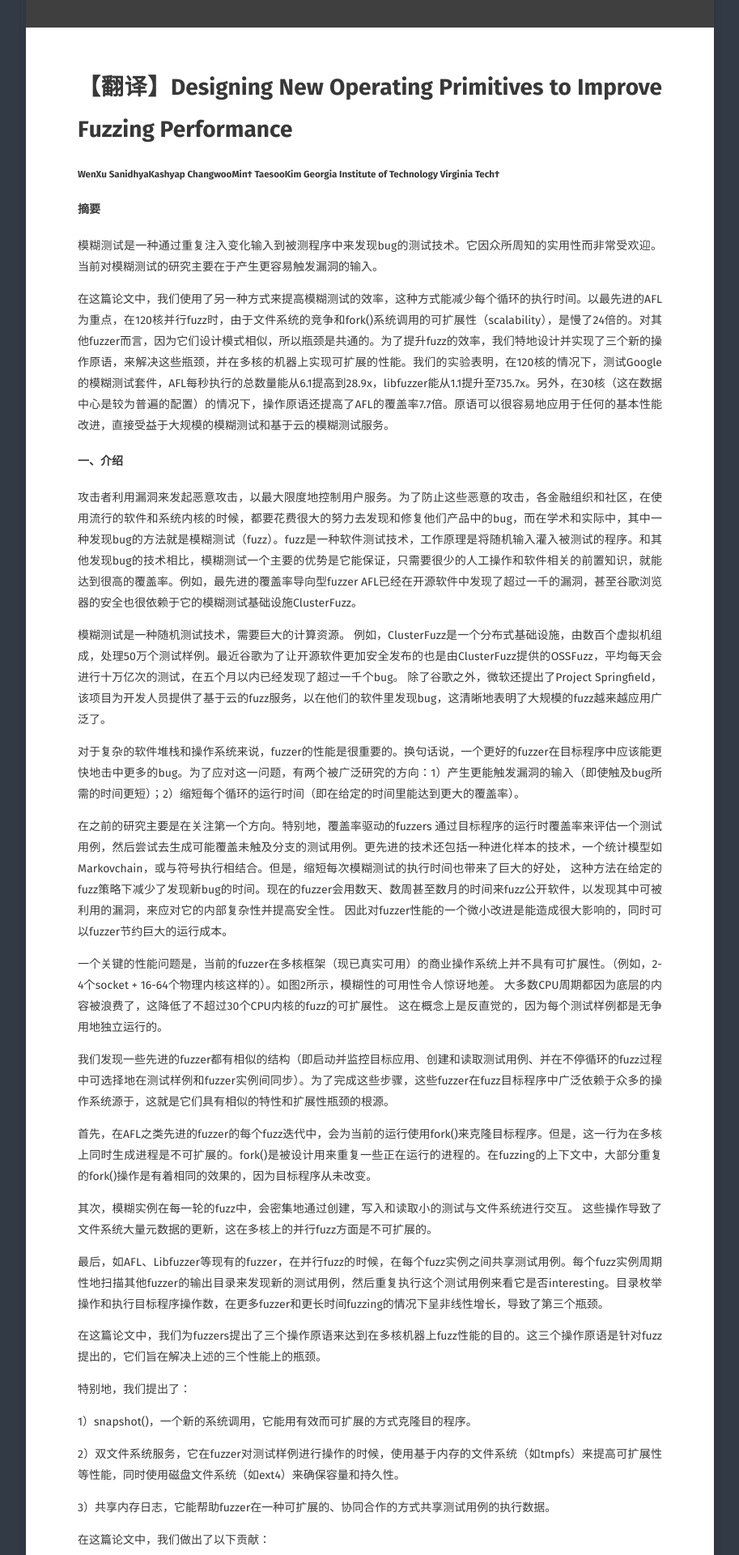
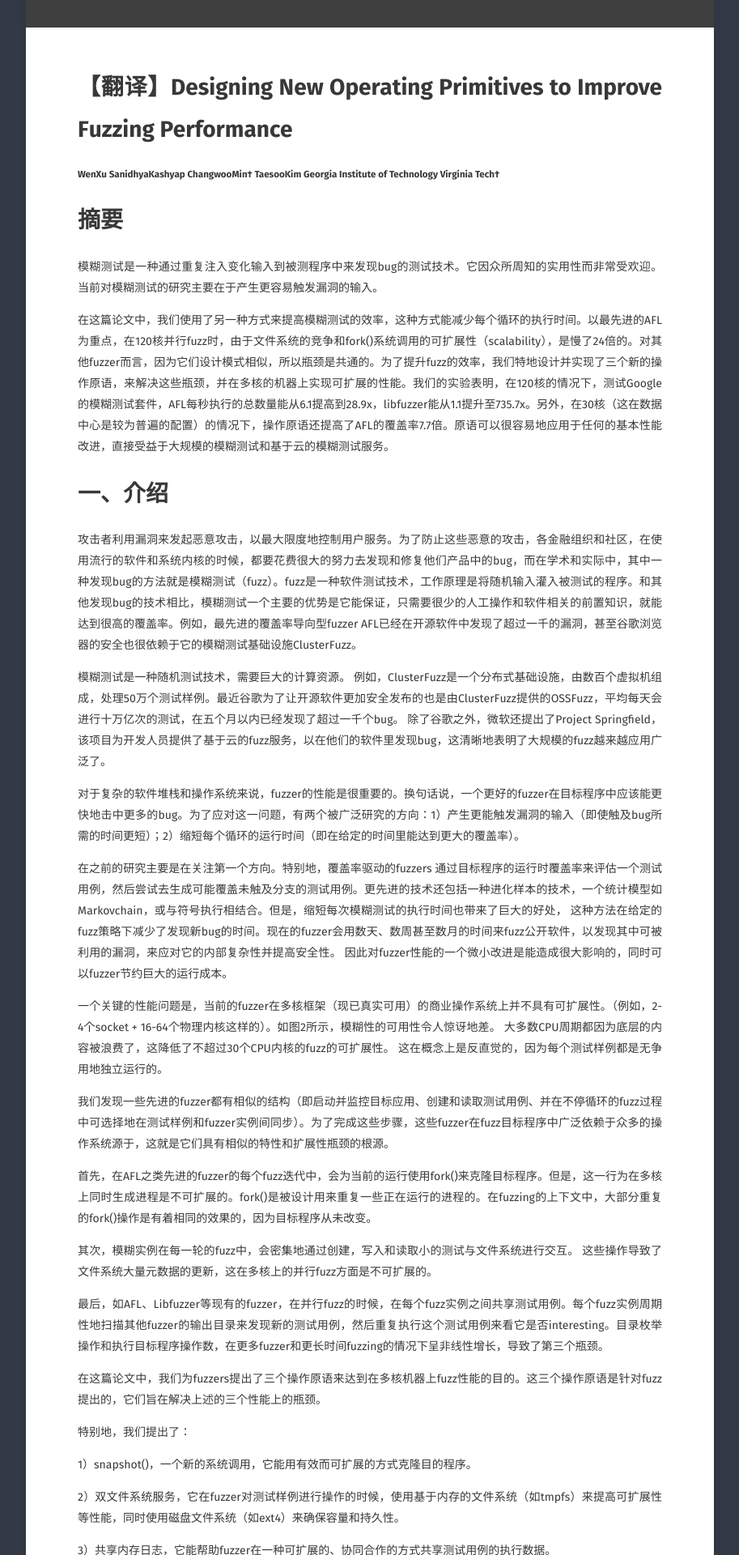
Before and after one commit to RhythmMark/RhythmMark.github.io, a Jekyll site: the page built from _posts/2019-04-02-Improve Fuzzing Performance.md, in a window 1280 px wide. Shown: the part 536-2456 px from the top of the page at 81% size, without its empty margins (183-1096 px from the left). Built offline with Jekyll 4.4.1, drawn with Linux system fonts in a browser that asks for light colours; some web fonts are replaced; comment, search, counter and statistics services are not loaded; grey boxes are pictures that could not be loaded.

```diff
--- a/_posts/2019-04-02-Improve Fuzzing Performance.md
+++ b/_posts/2019-04-02-Improve Fuzzing Performance.md
@@ -12,13 +12,13 @@ comments: true
 
 ##### WenXu SanidhyaKashyap ChangwooMin† TaesooKim Georgia Institute of Technology Virginia Tech†
 
-#### 摘要
+# 摘要
 
 模糊测试是一种通过重复注入变化输入到被测程序中来发现bug的测试技术。它因众所周知的实用性而非常受欢迎。当前对模糊测试的研究主要在于产生更容易触发漏洞的输入。
 
 在这篇论文中，我们使用了另一种方式来提高模糊测试的效率，这种方式能减少每个循环的执行时间。以最先进的AFL为重点，在120核并行fuzz时，由于文件系统的竞争和fork()系统调用的可扩展性（scalability），是慢了24倍的。对其他fuzzer而言，因为它们设计模式相似，所以瓶颈是共通的。为了提升fuzz的效率，我们特地设计并实现了三个新的操作原语，来解决这些瓶颈，并在多核的机器上实现可扩展的性能。我们的实验表明，在120核的情况下，测试Google的模糊测试套件，AFL每秒执行的总数量能从6.1提高到28.9x，libfuzzer能从1.1提升至735.7x。另外，在30核（这在数据中心是较为普遍的配置）的情况下，操作原语还提高了AFL的覆盖率7.7倍。原语可以很容易地应用于任何的基本性能改进，直接受益于大规模的模糊测试和基于云的模糊测试服务。
 
-#### 一、介绍
+# 一、介绍
 
 攻击者利用漏洞来发起恶意攻击，以最大限度地控制用户服务。为了防止这些恶意的攻击，各金融组织和社区，在使用流行的软件和系统内核的时候，都要花费很大的努力去发现和修复他们产品中的bug，而在学术和实际中，其中一种发现bug的方法就是模糊测试（fuzz）。fuzz是一种软件测试技术，工作原理是将随机输入灌入被测试的程序。和其他发现bug的技术相比，模糊测试一个主要的优势是它能保证，只需要很少的人工操作和软件相关的前置知识，就能达到很高的覆盖率。例如，最先进的覆盖率导向型fuzzer AFL已经在开源软件中发现了超过一千的漏洞，甚至谷歌浏览器的安全也很依赖于它的模糊测试基础设施ClusterFuzz。
 
@@ -58,10 +58,10 @@ comments: true
 
 §2里描述了操作原语在fuzz中扮演的角色，以及它们成为了关键瓶颈的原因。新操作原语的设计在§3中提出，而在§4中描述了新操作原语是怎么帮助多核机器上运行的fuzzer的。§5提及了相关的实现细节，以及所提出的操作原语的评估会在§6中进行阐述。§7里说明了相关的工作，§9是相关的论文。
 
-#### 二、背景和动机
+# 二、背景和动机
 在这一环节中，我们首先描述了现代的fuzzer是怎么工作的（2.1），并解释了这些fuzzer所依赖的操作原语是怎样和为什么成为严重的可扩展性瓶颈的。
 
-##### 2.1 fuzz说明
+## 2.1 fuzz说明
 
 模糊测试是一种用来在应用中发现bug的被广泛使用的软件测试技术。
 它通过给目标程序灌入随机变化的输入，然后监控目标的反常行为（如崩溃、竞争、挂起或断言失败）来测试软件。
@@ -92,7 +92,7 @@ comments: true
 
 在执行了某个数目的fuzz循环后，每个fuzzer会定期地检查其他fuzzer是否生成了新的测试样例，并重新执行部分的它们，来决定它对fuzzer自身来讲是否interesting——即覆盖到了fuzzer之前没有覆盖过的执行路径和基础块。这些interesting的样例会被保存到fuzzer私人的样本目录中。
 
-##### 2.2 AFL的设计
+## 2.2 AFL的设计
 
 ![](https://github.com/RhythmMark/hello-world/blob/master/pictures/0313/papper1.png?raw=true)
 
@@ -108,7 +108,7 @@ AFL是一个先进的fuzzer，它在不平凡的、真实世界中的软件里
 
 并行fuzz（6）。AFL还支持并行模糊测试，以完全利用多核机器上的功能，和加快fuzz进程。在这种情况下，每个AFL实例在没有显式争用的情况下独立地运行（即令人尴尬地平行）。从AFL的设计上来看，fuzz操作应该随着核数的增加进行线性扩展。另外，为了防止对文件系统访问的显式争用，每个AFL实例在它用于测试用例的私有工作目录下工作。在每轮fuzz的最后，AFL实例扫描其它fuzz的输出文件夹来学习他们的测试用例，称为同步阶段。每个协作的邻居fuzzer都各自地保留着一个测试用例标识，该标识符指示它已检查的最后一个测试用例。它找出所有标识符大于保留标识符的测试用例，并以此重新执行这些用例。如果一个样例覆盖到了一条该fuzzer实例之前没有发现过的新路径，则这个测试用例会被拷贝到它自身目录来进行更深入的变异。
 
-##### 2.3 扩展fuzz的冒险
+## 2.3 扩展fuzz的冒险
 
 在一轮fuzz的过程中，fuzzer利用众多的操作系统原语，如fork()，和文件操作，就如2.1和2.2所说的那样。不幸的是，当扩展fuzzer到多个实例并行运行的时候，这些原语开始成为主要的瓶颈，导致了比单个fuzz实例更加糟糕的端对端性能。我们现在给出在fuzz进程的每个环节中的潜在系统瓶颈的更加深入的细节。
 
@@ -128,17 +128,17 @@ AFL是一个先进的fuzzer，它在不平凡的、真实世界中的软件里
 
 图2：AFL用于libjpeg binary时的多核扩展性。图2（a）显示了fuzz操作执行数（即测试新变异的测试样例）和同步操作执行数（即测试其他fuzzer那获得的测试样例）。图2（b）分解了fuzz和同步操作的执行时间。尽管fuzzer间没有任何的依赖，是一种令人尴尬的并行工作负载方式，AFL的可扩展性确实出乎意料地差。AFL的执行次数在15核的时候达到饱和，30核时开始下降，在120核的时候彻底崩溃。扩展性塌陷将近24倍的原因如下：1）AFL同步阶段的固有设计限制（2x）；2）fork()系统调用的开销(6x)；3）文件系统打开关闭小文件的开销（2x）
 
-##### 2.4 AFL的可扩展性
+## 2.4 AFL的可扩展性
 
 为了测试这些瓶颈的影响，我们在各种核数（从1到120）的情况下用AFL fuzz 了libjep库和JPEG 解压器（详情看§6）。我们使用AFL提供的输入样本（即种子输入）。图2描绘了fuzz libjpeg库的执行次数，表明AFK的可扩展性是令人惊讶地差的。执行次数在15核时达到饱和，并在120核近乎崩塌。考虑到标准的服务器的数据中心是32或64核、2或4socket的机器，当前先进的fuzzer是不能充分利用服务器的。这种糟糕的可扩展性是违反直觉的，因为模糊测试是一种令人尴尬的并行工作负载，fuzzer彼此间没有任何依赖性。图2（b）中的性能分解表明，在核数增加的情况下，变异和fuzz新用例的实际时间减少，而增加的时间被用于同步环节。一个很重要的点是，所有从其他fuzzer中同步的测试用例其实已经被运行过了，并且考虑到整个目的程序的探索流程的话，重复运行它们是毫无意义的。另外，图2（a）表明了从45核开始，操作系统内核成为了最主要的可扩展瓶颈，每个fuzzer实例首先会受到文件系统的影响，然后不可扩展的fork()系统调用也会产生一共24倍的开销，导致了前面所述的操作系统和fuzzer设计缺陷固有的可扩展性瓶颈。
 
 总结。fuzzer看起来并行时是令人尴尬的，但fuzzer自身和操作系统的设计以不同寻常的方式引入了一些特性和可扩展性瓶颈，这需要在下层中进行性能工程以充分利用硬件的全部潜力。
 
-#### 三、操作原语
+# 三、操作原语
 
 我们现在开始展现我们三个用于fuzzer可扩展性的操作原语：一个新的snapshot（）系统调用来代替笨重的fork（）系统调用(§3.1)，用于优化小文件操作的文件系统服务(§3.2)，和一个用于提高同步效率和可扩展性的共享内存测试用例日志(§3.3)。
 
-##### 3.1 Snapshot系统调用
+## 3.1 Snapshot系统调用
 
 如我们在§2.3所说的，fuzzer依赖fork（）系统调用来获得目标程序的快照，从而能容易地捕捉到它的崩溃。但是，一般的fork（）对fuzz来说是过于笨重的：它包含了大量的不必要的特性，如为了互换而创建的子进程物理页面的反向映射等，这是linux中众所周知的特性瓶颈。然而，通过将fuzzer视为OS中的一等公民，可以减轻或完全避免这些已知的争用，而不会损害在模糊测试中执行目标处理的正确性。
 
@@ -161,7 +161,7 @@ cmd可以是用于快照的``BEG_SNAPSHOT``，或用于还原的``END_SNAPSHOT``
 
 该节中剩余的部分，我们将会着重于fuzz的背景下介绍snapshot（）的相关细节。我们将完整的的fuzz流程分成三部分，并诠释snapshot（）是怎样和内核、测试进程在不同的阶段协同合作的。
 
-##### 3.1.1 fuzz之前：过程快照
+### 3.1.1 fuzz之前：过程快照
 
 我们假设要处理的这个fuzzer是使用AFL的fork sever的。更特别的是，我们在最开始加载目标程序。这个程序被序言prologue插桩，它会一直等待一个从fuzzer实例传过来的信号。一旦fuzzer实例的请求到达，应用就会执行fork()操作。然后，子进程运行它的main函数，同时它的父进程等待子进程的终止。
 
@@ -181,11 +181,11 @@ cmd可以是用于快照的``BEG_SNAPSHOT``，或用于还原的``END_SNAPSHOT``
 
 除了修改这些数据结构外，snapshot（）还保留了已注册的回调函数。当快照进程在fuzz运行过程中终止（例如，调用exit（））时），snapshot（）可以安全地将控制流重定向到用户空间中的callback（）函数。
 
-##### 3.1.2fuzzing过程中：要求页面复制。
+### 3.1.2fuzzing过程中：要求页面复制。
 
 目标进程在从snpashot（）返回后要使用运行时的参数和环境变量从它真实的main函数那里继续运行。像§3.1.1里提到的，对每个可写的页面来说，由于我们把页面的权限改成了只可读，在目的进程的运行过程中，每一次的内存写入操作（在该页范围内）都会引起页面错误。在我们的页错误处理器中，我们首先会检查错误地址是否在快照页面里。如果在的话，就复制这一被修改的页数据，并连接到对应的拥有另外的写权限的PTE中。对于这一没被分配的、没有对应物理页面的页而言，我们只是分配了一个新的页面并且更新了对应的、拥有额外的写权限的PTE而已。最后，我们通过刷新TLB来保持一致性。
 
-##### 3.1.3模糊测试后：快照恢复。
+### 3.1.3模糊测试后：快照恢复。
 
 在结束快照进程之前，我们会调用注册了的回调函数callback()。在正常的（即从main（）函数返回）终止情况下，它首先将退出状态（在该情况下是0）告知它控制fuzzer实例的父进程。为了处理这个状态，我们修改了``sys_exit_group``的入口函数并检查进程是否被快照。如果是，它会在用户空间里调用``callback()``。另一方面，如果目的进程在运行时超时或崩溃，它会返回相应的信号，如``SIGSEGV``或``SIGALARM``，这些信号量在默认情况下会终止受害进程。为了告知父进程异常状态并避免重建目的进程，我们插桩的prologue会在非常开始的地方为所有关键的信号注册一个特殊的处理器，这个处理器用相对应的退出状态（如segmentation fault对应139）调用``callback()``。
 
@@ -202,7 +202,7 @@ cmd可以是用于快照的``BEG_SNAPSHOT``，或用于还原的``END_SNAPSHOT``
 与forfork（）相比，snapshot（）在复制许多内核数据结构（例如，文件描述符，内存描述符，信号和命名空间）方面节约了大量的时间。此外，它还避免了建立一个安全审计数据结构的副本，和给快照进程分配一个新的栈。因此，snapshot（）不会着重于内核内存的分配和cgroup模块。此外，snapshot（）还去除了调度的成本，即调度器从进程队列中执行增加、移除新的或推出了的进程时的操作的成本，从而消除了运行队列中的争用以及重新安排的中断。总之，snapshot（）在fuzz中扮演着和fork（）一样的角色，但它却更加轻盈和具有扩展性。
 
 
-##### 3.2 双文件系统服务
+## 3.2 双文件系统服务
 
 如我们在§2.3所说的，变异测试用例实际上涉及到小文件的操作，包括创建、写入、读取等，这在一些现存的文件系统是不具有可扩展性的，根本原因因文件系统而异，如在实现过程中的日志、锁的争用，或更严重的，在普通的虚拟文件系统VFS层面（如块分配器）。
 
@@ -216,7 +216,7 @@ cmd可以是用于快照的``BEG_SNAPSHOT``，或用于还原的``END_SNAPSHOT``
 ![](https://github.com/RhythmMark/hello-world/blob/master/pictures/0313/papper4.png?raw=true)
 图4：一种在fuzzer间高效地共享测试用例信息（如文件名、跟踪比特位图等）的共享内存测试用例日志的插图。通过分享测试用例的信息，fuzzer可以判断其他fuzzer创建的测试用例有没有用，而不需要再次执行或者枚举目录。概念上而言，一个测试用例日志是一个大小固定的循环日志，它支持push（）和pop（）操作。不同于传统的循环日志，一旦所有fuzzer都进行了pop（）操作，该元素就会被从日志中移除。
 
-#### 3.3 共享内存中的测试用例日志
+## 3.3 共享内存中的测试用例日志
 
 fuzzer在并行时，每个fuzzer在同步阶段利用到了别的fuzzer生成的测试用例。但是，跟之前提到过的一样，当前fuzzer的设计需要花费很大开销在用于发现新用例的目录枚举和用于得到追踪信息的再次执行上。因此，随着fuzz实例的增多，同步产生了很多不必要的测试用例再次执行，这增加了操作系统内核的开销。
 
@@ -251,7 +251,7 @@ close_log(int id)
 每个fuzzer实例在最开始的时候创建自己的测试用例日志(create_log())。它还需要连接到其他fuzzer的测试样例来共享样本(attach_log())。在fuzz的时候，如果测试样例很有趣的话，fuzzer就会**每轮fuzz结束之后**把它的执行信息push到日志里(push_testcase()) ；在同步的时候，fuzzer从它的邻居那里pop出一个测试样例，来检查测试样例**是否有用**。需要注意的是，每个fuzzer始终从日志中获取第一个测试用例，它在避免了昂贵的目录枚举的同时，是没有进行检查的。
 更重要的是，由于每个生成的测试样例的追踪比特位图（即，AFL中的``trace_bits``，和libfuzzer中的``__sancov_trace_pc_guard_8bit_counters``）是被直接访问的，因此不需要重新执行。当fuzz结束的时候，log会被fuzzer销毁（close_log()) ）。
 
-#### 四、 改进最先进的fuzzer
+# 四、 改进最先进的fuzzer
 
 我们宣布，遵循§2中列出来的五个步骤的fuzzer，都能从我们的五个操作原语中获益。表2总结了上述措施对近几年来的已知的开源的10种fuzzer的适用性。
 
@@ -262,9 +262,9 @@ close_log(int id)
 ---
 在这个环节，我们首先在§4.1中解释了我们的三个操作原语是如何普遍提高fuzzer性能的。在这些被选择的fuzzer中，AFL和libfuzzer是两个具有代表性的、被广泛应用的、成功发现过数多bug的fuzzer。它们也是很多后续研究和fuzzing项目的基础。因此，我们通过将上述原语应用到AFL和libfuzzer中，实现了基于Linux x86_64平台的两种工作原型，我们在4.2和4.3里介绍了相关的技术细节。
 
-##### 4.1 概述
+## 4.1 概述
 
-###### 4.1.1 快照系统调用。
+### 4.1.1 快照系统调用。
 
 首先，snapshot()系统调用可以作为AFL fork server中fork()的完美替代（详情请看§4.2.1）
 
@@ -272,14 +272,14 @@ close_log(int id)
 
 libfuzzer为每个目的进程创建运行的线程。它的in-process模式避免了fork（）带来的竞争。因此，snapshot（）系统调用对它无用。
 
-###### 4.1.2 双文件系统
+### 4.1.2 双文件系统
 
 在多数情况下，每个fuzzer实例总是需要在文件系统里一个特殊的目录下创建和读取测试用例，而这在磁盘文件系统下，多进程的操作是不可扩展的。因此，所有fuzzer都可以从我们的双文件系统服务中获益。因为大多数情况下fuzz进程的工作目录都是可配置的，因此把该文件系统服务应用到它们上也是非常直接的一件事。libfuzzer在一个进程中有多个fuzzer实例，因此，给每个实例配置一个特殊的目录需要额外的修改（看4.3节）。
 
 还有一种特殊情况，zzuf在启动目标进程之前并没有生成输入。它拦截文件和网络操作并使用给定种子的复制品直接改变进程的输入。因此，我们的双文件系统服务在默认情况下对zzuf没有多大益处。
 
 
-###### 4.1.3 共享内存测试用例日志
+### 4.1.3 共享内存测试用例日志
 
 AFL、LibFuzzer和Choronzon等反馈驱动的fuzz通过所有正在运行的实例之间共享测试用例来支持并行模糊测试。每个fuzzer实例周期性的检查其他fuzzer生成的测试用例并将interssting的用例保存。同步阶段的性能瓶颈主要来源于目录枚举和测试用例的重复执行（§2.3所述），这可以通过使用共享内存解决。
 
@@ -289,28 +289,28 @@ AFL、LibFuzzer和Choronzon等反馈驱动的fuzz通过所有正在运行的实
 
 **衍生**Driller和AFLFast是两种近年来推荐的两种基于AFL的fuzzer。Driller使用符号执行扩展AFL，而AFLFast优化了测试用例的调度算法。它不会修改AFL的控制部分，因此我们的操作原语也能像应用在AFL上一样应用于它们。同理，Honggfuzz源于libfuzzer，所以操作原语也能以同样的方式用在Honggfuzz上。
 
-#### 4.2 扩展AFL
+## 4.2 扩展AFL
 
 我们的三种操作原语都能增益AFL，解决它的性能瓶颈。
 
-##### 4.2.1快照服务
+### 4.2.1快照服务
 应用快照服务是很直接明了的，并不需要太多的工程上的努力。我们在main（）函数入口之前插桩了一个新的snapshot来替代掉原来的那个。
 snapshot首先会执行sigsetjmp（）来保存用户空间的执行上下文，包括当前寄存器的值和全局的信号量掩码。然后，跟fork server一样，它等待AFL实例的开始信号。
 一旦snapshot收到请求，它就会使用BEG_SNAPSHOT命令参数执行snapshot（），这个命令是回调函数cleanup（）的地址，该回调函数同时也被插桩到了目的应用进程中。同时，基地址和追踪比特位图也会通过``shared_addr``传入内核。被内存更新的比特位图在fuzz的过程中是不应该被重置的，因为它要用来判断测试用例是否interesting。
 快照服务会直接使用运行时的参数和环境变量调用main（）函数。如果快照进程普通地在main（）函数中退出了，被插桩了的cleanup（）函数会被执行，以告知AFL实例退出状态，然后使用END_SNAPSHOT 调用snapshot（）来返回快照状态。
 
-##### 4.2.2 消除文件系统争用
+### 4.2.2 消除文件系统争用
 
 AFL不用进行任何修改就可以应用我们的双文件系统。第一层是内存文件系统，保存了每个AFL实例的私有目录，AFL只会在读取和保存测试用例的时候和它进行交互。第二层是磁盘文件系统，它对正在运行的fuzzer是透明的。双文件系统守护进程周期性地，在内存使用没有超过阈值的情况下，把第一层文件系统中最旧的、和所有造成崩溃或挂起状态的测试用例移动到第二层中。另外，如果正在运行的AFL实例终止的话，所有生成的测试样例最后都会被保存到磁盘文件系统。
 
-##### 4.2.3 提高同步效率
+### 4.2.3 提高同步效率
 
 我们现在来介绍我们怎么用我们的第三个操作原语来节约AFL在同步阶段枚举目录和重复执行测试用例浪费的时间。
 在初始化的时候，每个AFL实例都会注册了一个测试用例日志，它在所有fuzzer中时共享的。我们的前提是我们已经知道了正在运行的fuzzer实例的数目，这个假设在多核并行模糊测试的实际应用中，是非常合理的，如数据库、实时操作系统等也满足这个前提。当一个新的interesting的测试用例被添加到日志（即add_to_queue()），它的文件路径、文件名和完整的追踪比特位图（默认情况下即65536比特的trace_bits）会作为一个元素存放到被共享的日志队列。
 在同步阶段，一个特殊的AFL实例会从其他fuzzer的共享测试用例日之中pop出一个没被同步的元素，然后它就可以直接通过追踪比特位图来判断它是否interesting。之后，在每个同步阶段的最后，AFL实例会清除掉已经被每个其它fuzzer获取的测试用例。需要注意的是，AFL会尝试去缩减已经保存的测试用，这意味着测试用力的大小值在fuzz的过程中是会缩小的。这导致了存储在测试用例日志中的size值可能是过时的。但是，AFL测试用例实例总是会把它从其他fuzzer中同步到的测试用例复制到它的输出目录中，因此，我们依赖最后一次write()操作的返回值来决定最新的测试用例的size值。
 
 
-#### 4.3 扩展libfuzzer
+## 4.3 扩展libfuzzer
 在fuzz的时候，libfuzzer追踪代码的可达性，该代码可以使用种子corpus（输入的测试用例）或基于生成的corpus（变异的测试用例） 的变异结果来执行。
 至于代码覆盖，Libfuzzer用的是LLVM的SanitizerCoverage，它能捕获各种于内存相关的错误并跟踪内存访问。更深入地来讲，每个libfuzzer都会各自维护一个跟踪程序位图（trace program bitmap），在每次运行后进行更新。此外，它还维护一个本地内存中的哈希表，用于存储libfuzzer认为有趣的测试用例。哈希表的key是它运行的interesting corpus的SHA1值，它也保存在磁盘上，以便其他libfuzzer可以用于进一步推进进度。特别的是，每个libfuzzer会定期扫描共享语料库目录，来获取哈希表中没有其SHA1值的任何测试用例。目前，在默认情况下，一秒会进行这样的同步一次。
 
@@ -332,35 +332,35 @@ libfuzzer的设计存在两个问题，可以通过双文件系统和共享内
 2）此外，libfuzzer的同步阶段会收到文件系统开销的影响，因为它会读取和写入同一个不可扩展的共享语料库目录，这对fuzzer这样的应用程序来讲不是必须的。
 我们能用我们接下来提出的更改，来通过增加核的数量，提升libfuzzer。
 
-##### 4.3.1高效的协作同步
+### 4.3.1高效的协作同步
 libfuzzer已经能让libfuzzer从其他fuzz那里获取新的测试用例，来协同fuzz，因为他们的所有corpus都会被写入特定的共享语料库。我们使用共享内存测试样本日志来暴露测试样本、它的覆盖率位图（coverage bitmap）、和它的SHA1。另外，每个libfuzzer会维护一个本地的表，其中列出了从其他fuzz的日志中pop出来的测试样本的数目。因此，在完成了一轮同步之后，libfuzzer在它的locate table中增加了它从其他fuzzer的样本中读取的新的样本的数量。此外，现在的libfuzzer不会重复执行复制的corpus，因为它可以直接更新覆盖比特位图，而该位图是所有fuzz共享的。
 
-##### 4.3.2删除文件系统争用
+### 4.3.2删除文件系统争用
 libfuzzer的当前设计仍然存在写入interesting corpus时的竞争问题。
 此外，在fuzz的过程中，它还会在fuzzing的目录下为每一个fuzzer中维护一个log。不幸的是，这两种设计都是不可扩展的。linux在创建新文件的时候保持目录锁定。为了解决这个问题，双重文件系统在每个fuzzer的内存文件系统上创建一个本地目录，来写入interesting corpus数据和它的日志。
 
-#### 五、实现
+# 五、实现
 
-#### 5.1 操作基元
+## 5.1 操作基元
 
 我们开发了一个库，它包括了六个共享内存日志的接口（create_log(int id,size_t tc_size)，attach_log(int id)，push_testcase(int id, testcase_t *tc)，pop_testcase(int id, testcase_t *tc)，flush_log(int id)，close_log(int id)），大概100行代码。特别地，日志是作为linux中/dev/shm的共享内存接口实现的。
 
 我们还实现了一个新的函数来代替旧的同步。它李用共享内存测试样例日志来连接库、调用相关接口。每个独立的AFL实例都有它的log，路径、大小和覆盖信息。它还保留其他fuzzer的用例的恒基。
 
-#### 5.2 应用
+## 5.2 应用
 在libfuzzer的每个线程中，我们都有一个内存共享队列，它们单独地被自己的fuzzer更新，并且还有一个列表来保持记录有多少的样本数据从邻居fuzzer那里读入。我们在libfuzzer里增加了200行代码来实现这个想法。
 
-#### 六、测试
+# 六、测试
 
-##### AFL
+## AFL
 ![](https://github.com/RhythmMark/hello-world/blob/master/pictures/0313/papper5.png?raw=true)
 
 
-##### libfuzzer
+## libfuzzer
 ![](https://github.com/RhythmMark/hello-world/blob/master/pictures/0313/papper6.png?raw=true)
 
-##### （左）AFL + 共享内存日志 （右）AFL+snapshot（）
+## （左）AFL + 共享内存日志 （右）AFL+snapshot（）
 ![](https://github.com/RhythmMark/hello-world/blob/master/pictures/0313/papper78.png?raw=true)
 
-##### 文件系统对优化AFL的影响
+## 文件系统对优化AFL的影响
 ![](https://github.com/RhythmMark/hello-world/blob/master/pictures/0313/papper9.png?raw=true)
```
